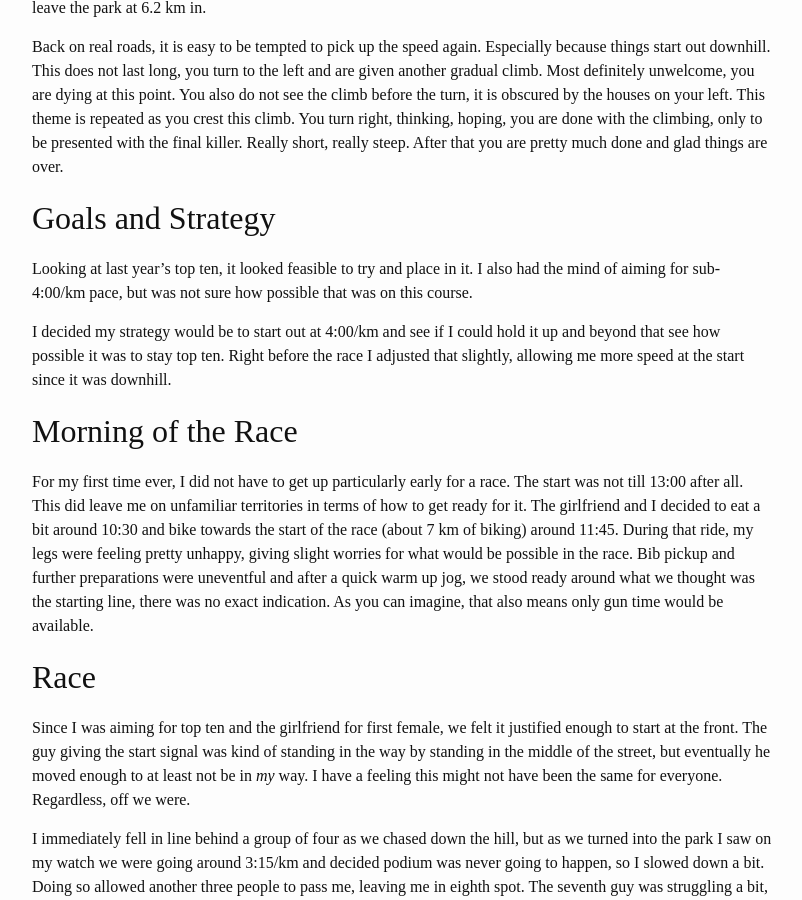
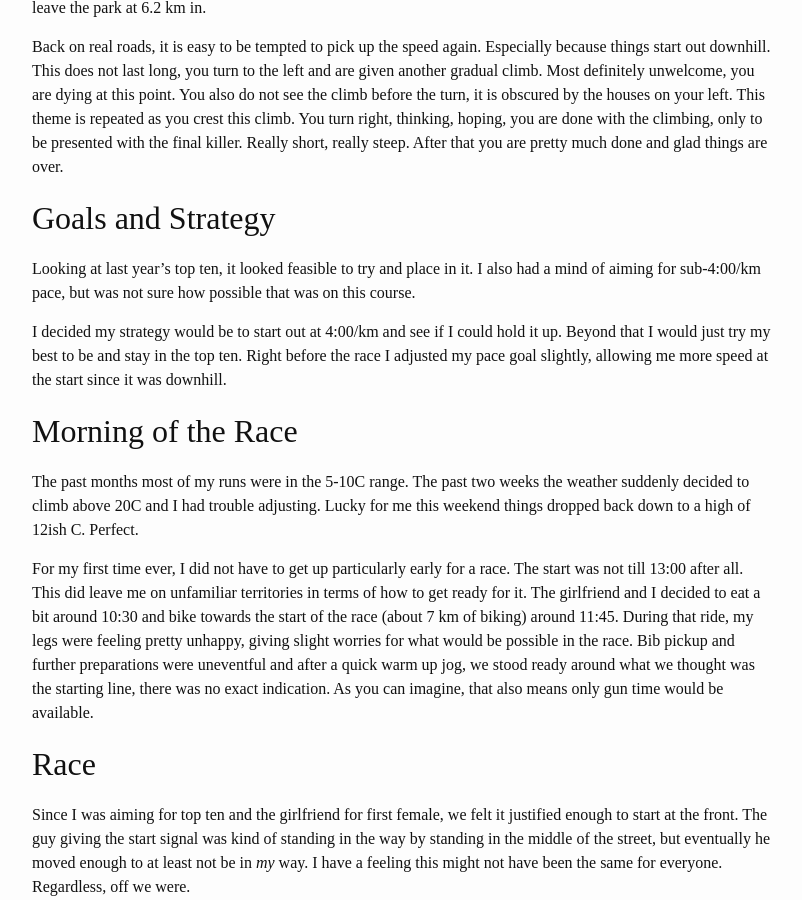
Before and after one commit to ward/run, a Jekyll site: the page built from _posts/2016-05-16-plantentuinjogging-meise.md, in a window 1280 px wide and 900 px high, scrolled down 1303 px. Shown: the whole window, without its empty margins (238-1040 px from the left). Built offline with Jekyll 4.4.1, drawn with Linux system fonts in a browser that asks for light colours; some of the changed text lies outside the part shown.

Commit message:
Quick correction to plantentuin

```diff
--- a/_posts/2016-05-16-plantentuinjogging-meise.md
+++ b/_posts/2016-05-16-plantentuinjogging-meise.md
@@ -83,15 +83,19 @@
 ## Goals and Strategy
 
 Looking at last year's top ten, it looked feasible to try and place in it. I
-also had the mind of aiming for sub-4:00/km pace, but was not sure how possible
+also had a mind of aiming for sub-4:00/km pace, but was not sure how possible
 that was on this course.
 
 I decided my strategy would be to start out at 4:00/km and see if I could hold
-it up and beyond that see how possible it was to stay top ten. Right before the
-race I adjusted that slightly, allowing me more speed at the start since it was
-downhill.
+it up. Beyond that I would just try my best to be and stay in the top ten.
+Right before the race I adjusted my pace goal slightly, allowing me more speed
+at the start since it was downhill.
 
 ## Morning of the Race
+
+The past months most of my runs were in the 5-10C range. The past two weeks the
+weather suddenly decided to climb above 20C and I had trouble adjusting. Lucky
+for me this weekend things dropped back down to a high of 12ish C. Perfect.
 
 For my first time ever, I did not have to get up particularly early for a race.
 The start was not till 13:00 after all. This did leave me on unfamiliar
@@ -223,10 +227,17 @@
 calmer pace this time. After that followed some rice pie and drinks, before we
 biked home with her gifts and flowers.
 
+I would say I learned two things from this race. First, I think I have gotten
+too used to taking hills easy. There are plenty of hills near me and as I run
+by heart rate, I try to slow down quite a bit when going up them.  I wonder if
+this played a part in losing so much time on every uphill. On the other hand,
+maybe I had blown up if I had not taken them easily.  Second, I yearn for a
+flattish road race. Hilly, traily races are not as useful if you are trying to
+gauge your improvement.
+
 [officialsite]: http://meelopersmeise.be/
 [firstvo2max]: https://www.strava.com/activities/553118615
 [secondvo2max]: https://www.strava.com/activities/567175503
 [racestrava]: https://www.strava.com/activities/576892983
 [results]: http://kraftmanchronotiming.be/1.%20Uitslagen/A.2016/Plantentuinjogging%20Meise%20%207.2%20km.pdf
 [pfitzmods]: {{ site.baseurl }}{% post_url 2016-02-29-pfitz-adjustments %}
-[rcbhivernales]: {{site.baseurl }}{% post_url 2016-02-07-les-hivernales-du-rcb %}
```
